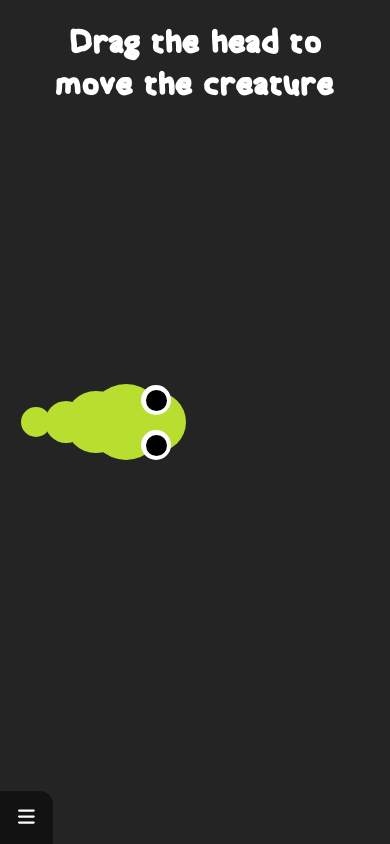
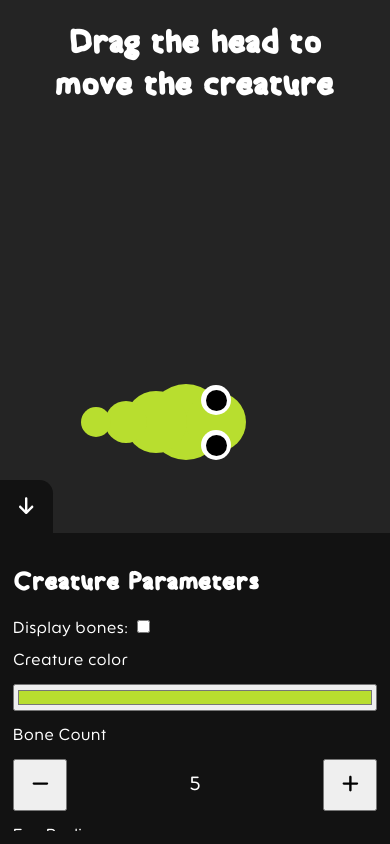
Before and after one commit to DaiF1/CreatureSandbox, a React (Vite) app: page / in a window 390 px wide. Built offline with nearby package versions, Linux system fonts and the light colour scheme.

Commit message:
update(app): change default control panel and creature position

```diff
--- a/src/App.tsx
+++ b/src/App.tsx
@@ -22,7 +22,7 @@ function App() {
     const mobileRatio = window.innerWidth > 900;
     const configIcon = mobileRatio ? faArrowRight : faArrowDown;
 
-    const [showConfig, setShowConfig] = useState<boolean>(mobileRatio);
+    const [showConfig, setShowConfig] = useState<boolean>(true);
 
     return (
         <div id="main-app">
--- a/src/Creature.tsx
+++ b/src/Creature.tsx
@@ -96,7 +96,8 @@ export function Creature({boneCount = 0,
                          onSelect = () => {}}: CreatureProps) {
 
     const [head, setHead] = useState<NodeProps>({
-        x: window.innerWidth / 2 - window.innerWidth * 0.1, // Config panel offset
+        x: window.innerWidth / 2 - window.innerWidth * 0.1 /* Config panel offset */ +
+            boneOffset * 2,
         y: window.innerHeight / 2,
         radius: 30,
     });
```
